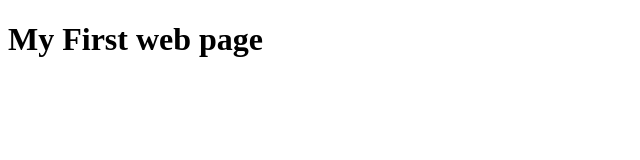
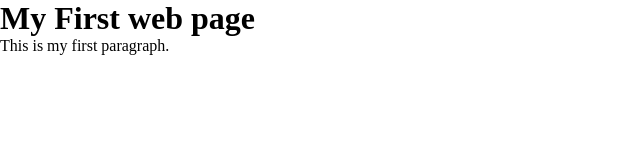
Before and after one commit to ljayakumar05/css-project, a plain HTML site: page index.html in a window 1280 px wide. Shown: the whole page, without its empty margins (0-640 px from the left). Drawn offline with Linux system fonts and the light colour scheme.

Commit message:
updated css

```diff
--- a/index.html
+++ b/index.html
@@ -8,5 +8,6 @@
 </head>
 <body>
     <h1>My First web page</h1>
+    <p> This is my first paragraph.</p>
 </body>
 </html>
--- a/style.css
+++ b/style.css
@@ -0,0 +1,5 @@
+*{
+    margin: 0;
+    padding: 0;
+    box-sizing: border-box;
+}
```
